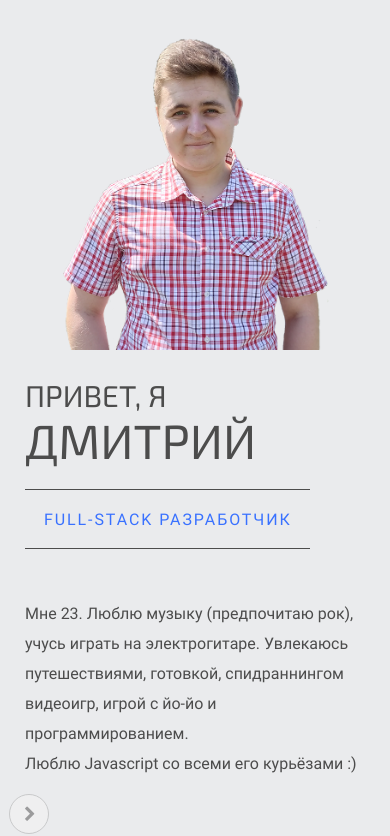
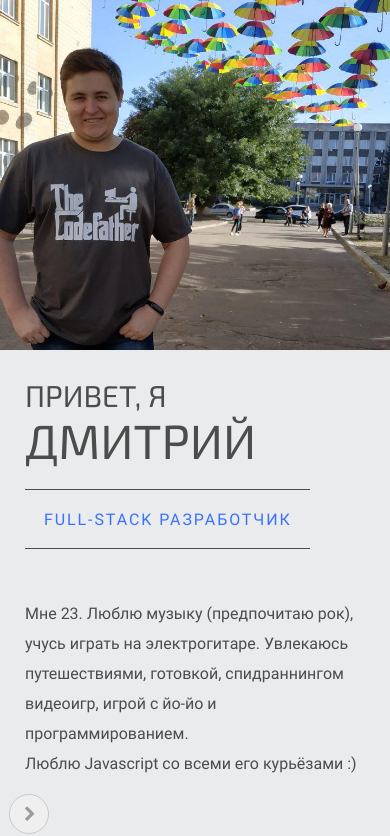
Before and after one commit to v3il/my-visit-card, a Vue app: page /#/about in a window 390 px wide. Shown: the top 836 px of the page. Built offline with nearby package versions, Linux system fonts and the light colour scheme.

Commit message:
New avatar

```diff
--- a/src/components/content/ContentHeader.vue
+++ b/src/components/content/ContentHeader.vue
@@ -91,16 +91,16 @@
     }
 
     .header-block__avatar-block {
-        padding-left: 30px;
+        padding-left: 6px;
+        width: 100%;
     }
 
     .header-block__avatar {
-        width: 300px;
+        background: url('../../assets/images/a.jpg');
+        max-width: 100%;
         height: 100%;
-        background: url('../../assets/images/avatar.png');
         background-repeat: no-repeat;
-        background-position: 52% 100%;
-        background-size: 100% auto;
+        min-width: 350px;
     }
 
     .intro-block {
@@ -192,7 +192,7 @@
         width: 150px;
     }
 
-    @media screen and (max-width: 850px) {
+    @media screen and (max-width: 800px) {
         .content__header {
             flex-direction: column;
             align-items: center;
@@ -204,7 +204,9 @@
         }
 
         .header-block__avatar {
-            background-position: initial;
+            background-size: 100%;
+            background-position: 0% 25%;
+            min-width: 0;
         }
     }
 </style>
```
Also changed, not shown: src/assets/images/a.jpg (added).
